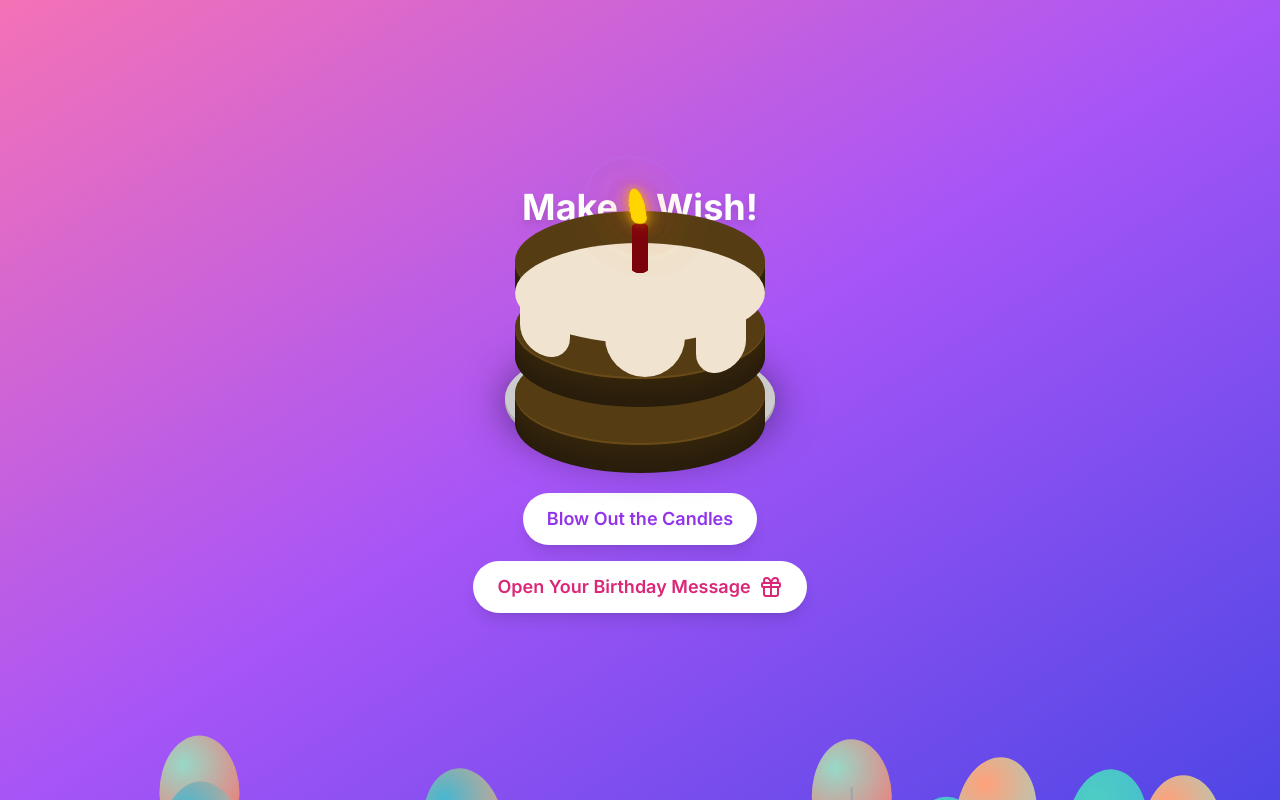
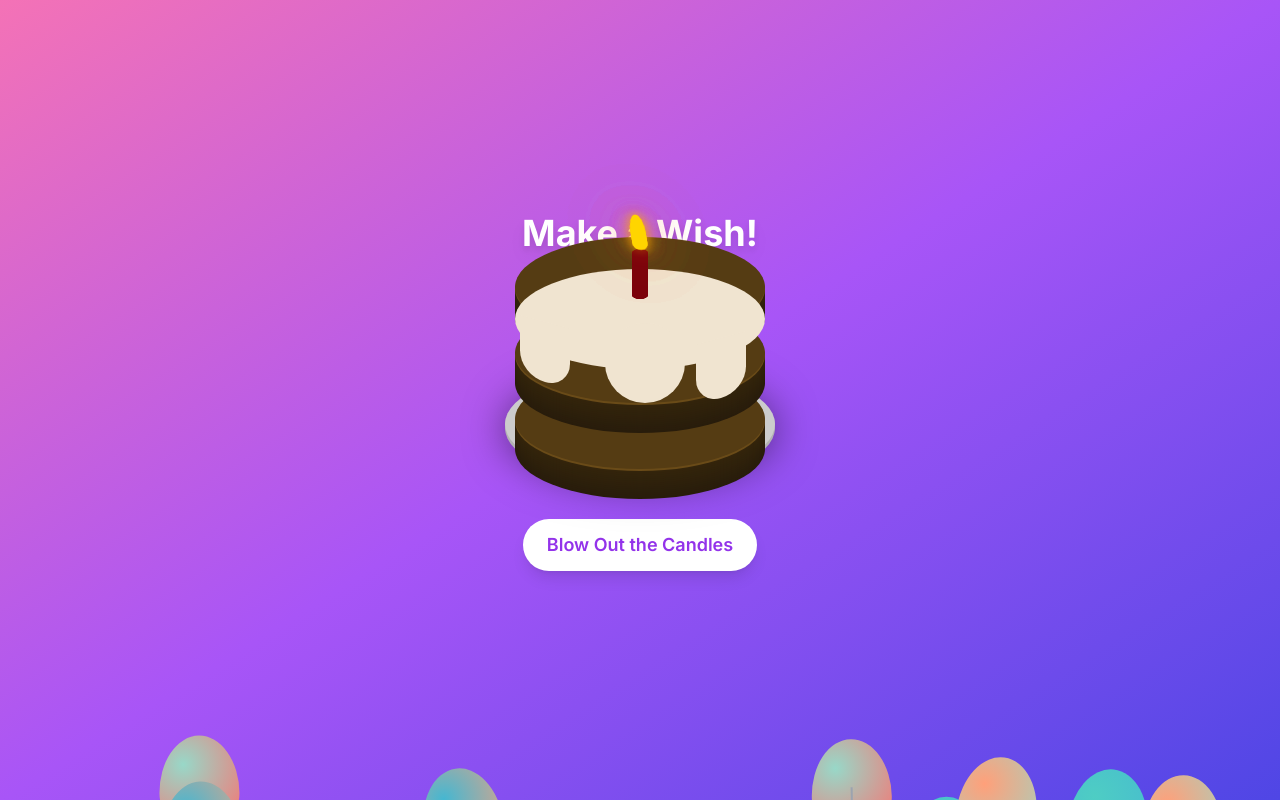
Before and after one commit to Asim-Sidd02/Birthday, a Next.js app: page /cake in a window 1280 px wide. Built offline with nearby package versions, Linux system fonts and the light colour scheme.

Commit message:
Cake Cut

```diff
--- a/src/app/cake/page.tsx
+++ b/src/app/cake/page.tsx
@@ -2,14 +2,24 @@
 
 import { motion } from "framer-motion"
 import Link from "next/link"
-import { Gift } from "lucide-react"
+import { Gift, PocketKnifeIcon as Knife } from 'lucide-react'
 import { useState } from "react"
 
 export default function Cake() {
   const [candlesLit, setCandlesLit] = useState(true)
+  const [isCutting, setIsCutting] = useState(false)
+  const [isCakeCut, setIsCakeCut] = useState(false)
 
   const blowOutCandles = () => {
     setCandlesLit(false)
+  }
+
+  const cutCake = () => {
+    setIsCutting(true)
+    setTimeout(() => {
+      setIsCutting(false)
+      setIsCakeCut(true)
+    }, 2000)
   }
 
   return (
@@ -21,7 +31,7 @@ export default function Cake() {
         transition={{ duration: 0.8 }}
       >
         <h1 className="text-4xl font-bold text-white mb-4 drop-shadow-lg">Make a Wish!</h1>
-                <div className="cake mb-8">
+        <div className="cake mb-8 relative">
           <div className="plate"></div>
           <div className="layer layer-bottom"></div>
           <div className="layer layer-middle"></div>
@@ -43,6 +53,25 @@ export default function Cake() {
               </div>
             </>
           )}
+          {isCutting && (
+            <motion.div
+              className="absolute top-1/2 left-1/2 transform -translate-x-1/2 -translate-y-1/2"
+              animate={{
+                rotate: [0, -45, 0],
+                y: [0, -50, 0],
+              }}
+              transition={{
+                duration: 2,
+                ease: "easeInOut",
+                times: [0, 0.5, 1],
+              }}
+            >
+              <Knife size={48} className="text-white" />
+            </motion.div>
+          )}
+          {isCakeCut && (
+            <div className="absolute top-1/2 left-1/2 w-full h-1 bg-white transform -translate-x-1/2 -translate-y-1/2 rotate-45"></div>
+          )}
         </div>
         {candlesLit ? (
           <button
@@ -51,15 +80,25 @@ export default function Cake() {
           >
             Blow Out the Candles
           </button>
+        ) : isCakeCut ? (
+          <p className="text-xl text-white mb-4 drop-shadow-md">Enjoy your cake! 🍰</p>
         ) : (
-                    <p className="text-xl text-white mb-4 drop-shadow-md">Your wish has been made! 🎉</p>
+          <button
+            onClick={cutCake}
+            disabled={isCutting}
+            className="bg-white text-purple-600 px-6 py-3 rounded-full font-semibold text-lg hover:bg-purple-100 transition duration-300 shadow-lg mb-4 disabled:opacity-50"
+          >
+            {isCutting ? "Cutting..." : "Cut the Cake"}
+          </button>
         )}
+        {isCakeCut && (
           <Link
             href="/wish"
             className="bg-white text-pink-600 px-6 py-3 rounded-full font-semibold text-lg hover:bg-pink-100 transition duration-300 flex items-center justify-center shadow-lg"
           >
             Open Your Birthday Message <Gift className="ml-2" />
           </Link>
+        )}
       </motion.div>
     </div>
   )
```
Lines whose indentation alone changed are shown as unchanged.
